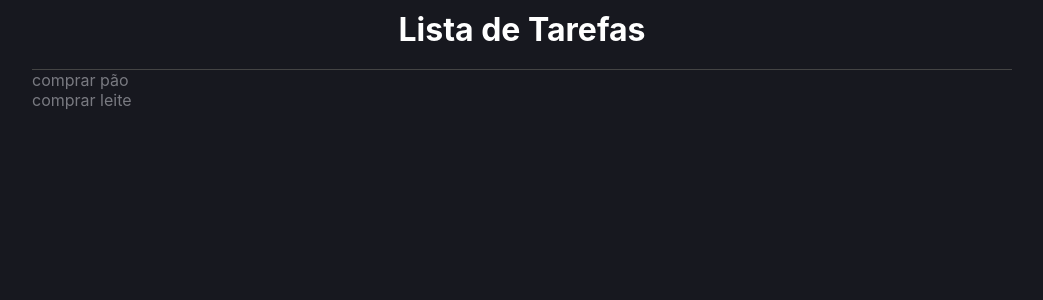
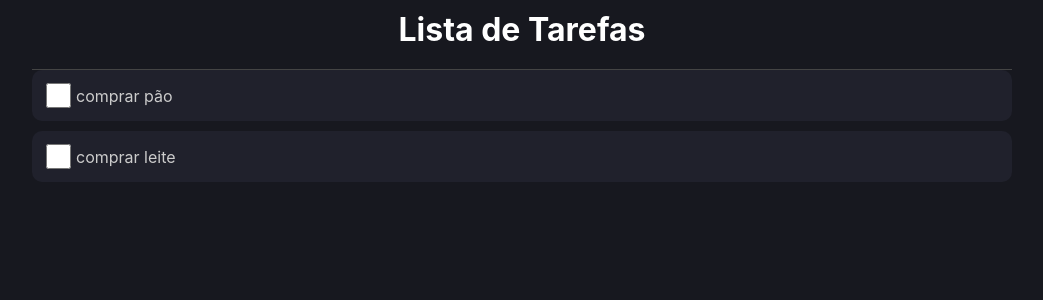
Before and after one commit to jordanobaluz/5em5-todo, a React (Create React App) app: page / in a window 1280 px wide. Shown: the top 300 px of the page, without its empty margins (118-1161 px from the left). Built offline with nearby package versions, Linux system fonts and the light colour scheme.

Commit message:
created the list component and styled

```diff
--- a/src/App.tsx
+++ b/src/App.tsx
@@ -1,6 +1,7 @@
 import { useState } from "react";
 import * as C from "./App.styles";
 import { Item } from "./types/Item";
+import { ListItem } from "./components/ListItem";
 
 const App = () => {
   const [list, setList] = useState<Item[]>([
@@ -20,8 +21,8 @@
       <C.Area>
         <C.Header>Lista de Tarefas</C.Header>
 
-        {list.map((item) => (
-          <div>{item.name}</div>
+        {list.map((item, index) => (
+          <ListItem key={index} item={item} />
         ))}
       </C.Area>
     </C.Container>
--- /dev/null
+++ b/src/components/ListItem/index.tsx
@@ -0,0 +1,19 @@
+import * as C from "./styles";
+import { Item } from "../../types/Item";
+import { useState } from "react";
+type Props = {
+  item: Item;
+};
+export const ListItem = ({ item }: Props) => {
+  const [isChecked, setIsChecked] = useState(item.done);
+  return (
+    <C.Container done={isChecked}>
+      <input
+        type="checkbox"
+        checked={isChecked}
+        onChange={(e) => setIsChecked(e.target.checked)}
+      />
+      <label>{item.name}</label>
+    </C.Container>
+  );
+};
--- /dev/null
+++ b/src/components/ListItem/styles.ts
@@ -0,0 +1,25 @@
+import styled from "styled-components";
+type ContainerProps = {
+  done: boolean;
+};
+export const Container = styled.div(
+  ({ done }: ContainerProps) => `
+display: flex;
+background-color: #20212c;
+padding: 10px;
+border-radius: 10px;
+margin-bottom: 10px;
+align-items: center;
+
+input {
+  width: 25px;
+  height: 25px;
+  margin-right: 5px;
+}
+
+label {
+  color: #ccc;
+  text-decoration: ${done ? "line-through" : "initial"}
+}
+`
+);
```
